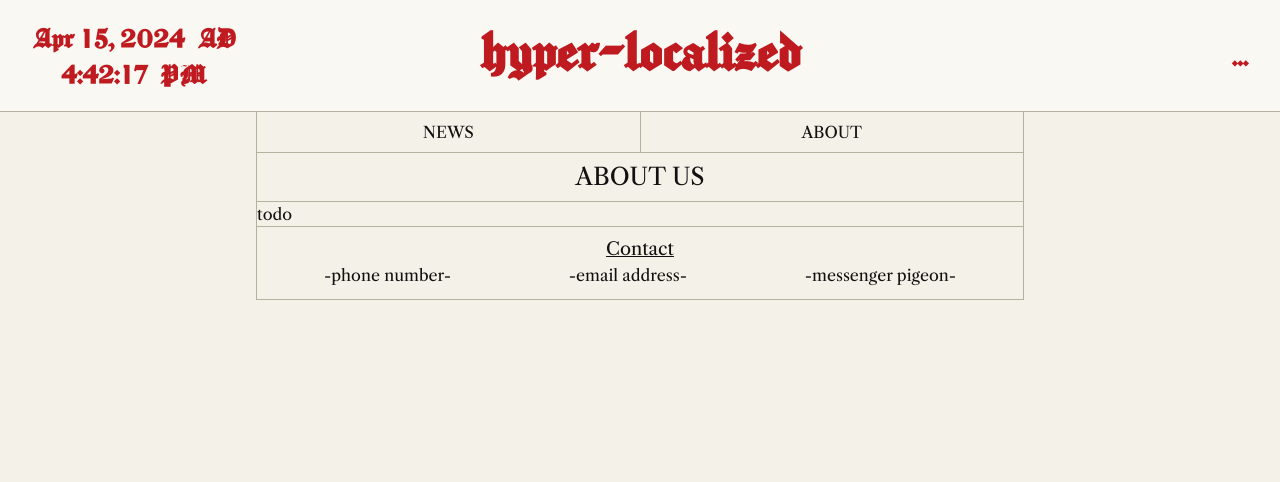
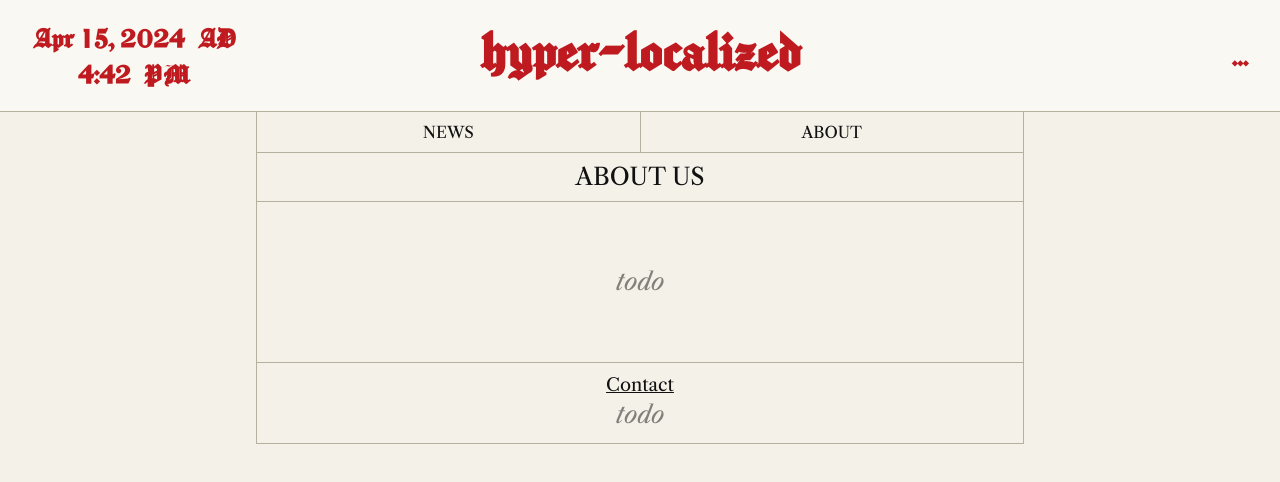
Before and after one commit to jackharrhy/hyper-localized, an Astro site: page /about in a window 1280 px wide. Built offline with nearby package versions, Linux system fonts and the light colour scheme; Astro itself is replaced by a stand-in of ours; no server answers.

Commit message:
switch to picsum, misc cleanups

```diff
--- a/src/components/Time.tsx
+++ b/src/components/Time.tsx
@@ -4,7 +4,6 @@ const getCurrentTime = () =>
   new Intl.DateTimeFormat("en-US", {
     hour: "numeric",
     minute: "numeric",
-    second: "numeric",
     timeZone: "America/St_Johns",
   }).format(new Date());
 
--- a/src/content/config.ts
+++ b/src/content/config.ts
@@ -3,7 +3,7 @@ import { z, defineCollection } from "astro:content";
 const newsCollection = defineCollection({
   schema: z.object({
     title: z.string(),
-    tags: z.array(z.string()),
+    tags: z.array(z.string()).default([]),
     image: z.string(),
   }),
 });
--- a/src/layouts/Layout.astro
+++ b/src/layouts/Layout.astro
@@ -79,16 +79,14 @@ import Time from "../components/Time";
         class="flex flex-wrap pt-2 pb-3 px-2 justify-around items-center border-clay-500 border-x border-b"
       >
         <p class="text-lg underline w-full text-center">Contact</p>
-        <p>-phone number-</p>
-        <p>-email address-</p>
-        <p>-messenger pigeon-</p>
+        <p class="italic opacity-50 text-2xl">todo</p>
       </footer>
     </div>
   </body>
 </html>
 
 <script>
-  import Glide from "@glidejs/glide";
+  // import Glide from "@glidejs/glide";
 
-  new Glide(".glide").mount();
+  // new Glide(".glide").mount();
 </script>
--- a/src/pages/about.astro
+++ b/src/pages/about.astro
@@ -6,5 +6,7 @@ import Layout from "../layouts/Layout.astro";
   <div class="flex justify-center items-center border-clay-500 border-b">
     <h1 class="text-2xl py-2 font-medium">ABOUT US</h1>
   </div>
-  todo
+  <div class="p-16 text-center">
+    <p class="italic opacity-50 text-2xl">todo</p>
+  </div>
 </Layout>
```
Also changed, not shown: src/content/news/2022-06-28-how-to-write-your-first-blog-post.mdoc, src/content/news/2022-12-25-sword-and-ball.mdoc, src/content/news/2023-01-13-the-new-sound.mdoc, src/content/news/2023-02-01-local-man-knows-time.mdoc, src/content/news/2023-02-04-writers-block.mdoc.
